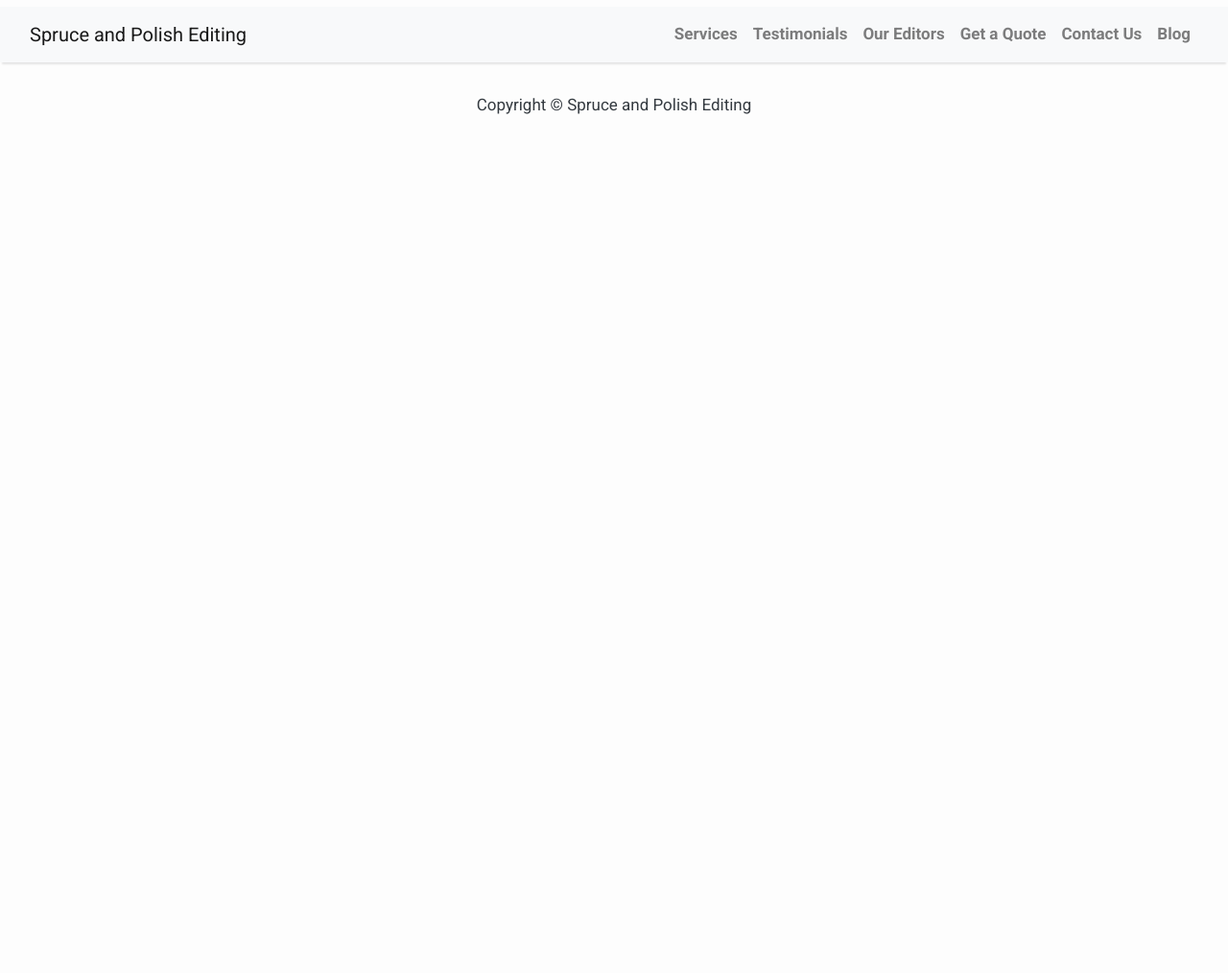
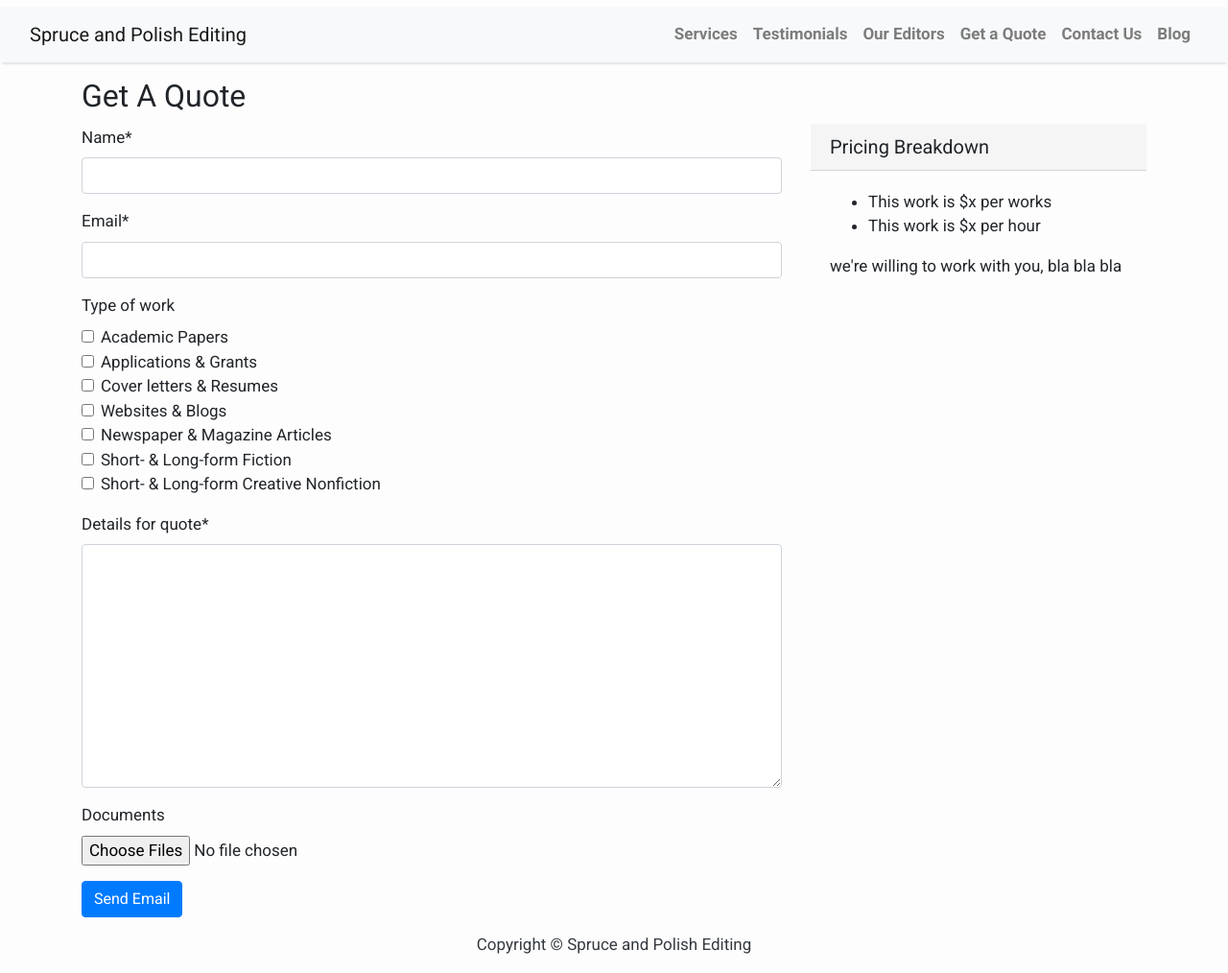
Before and after one commit to Couragyn/spruceEditing, a Django app: page /quote/ in a window 1280 px wide. Shown: the whole page at 96% size. Before the commit the page ends 119 px from the top, so only its background shows below. Run offline with Django 3.2, Linux system fonts and the light colour scheme; some libraries are stand-ins or nearby versions.

Commit message:
quotes is up

```diff
--- a/main/forms.py
+++ b/main/forms.py
@@ -1,8 +1,30 @@
 from django import forms
 
-class UploadForm(forms.Form):
+quote_choices = [
+    ('Academic Papers', 'Academic Papers'),
+    ('Applications & Grants', 'Applications & Grants'),
+    ('Cover letters & Resumes', 'Cover letters & Resumes'),
+    ('Websites & Blogs', 'Websites & Blogs'),
+    ('Newspaper & Magazine Articles', 'Newspaper & Magazine Articles'),
+    ('Short- & Long-form Fiction', 'Short- & Long-form Fiction'),
+    ('Short- & Long-form Creative Nonfiction', 'Short- & Long-form Creative Nonfiction'),
+
+]
+
+class ContactForm(forms.Form):
 	name = forms.CharField(max_length=80)
 	email = forms.EmailField()
 	phone= forms.CharField(max_length=15, required=False)
 	message = forms.CharField(widget=forms.Textarea)
-	file_field = forms.FileField(widget=forms.ClearableFileInput(attrs={'multiple': True}), required=False)
+	attachments = forms.FileField(widget=forms.ClearableFileInput(attrs={'multiple': True}), required=False)
+
+class QuoteForm(forms.Form):
+	name = forms.CharField(max_length=80)
+	email = forms.EmailField()
+	type_of_work = forms.MultipleChoiceField(
+        required=False,
+        widget=forms.CheckboxSelectMultiple,
+        choices=quote_choices,
+    )
+	details_for_quote = forms.CharField(widget=forms.Textarea)
+	documents = forms.FileField(widget=forms.ClearableFileInput(attrs={'multiple': True}), required=False)
--- a/main/urls.py
+++ b/main/urls.py
@@ -1,8 +1,9 @@
 from . import views
 from django.urls import path
-from .views import contact_page_view
+from .views import contact_view, quote_view
 
 
 urlpatterns = [
-    path('contact/', contact_page_view.as_view(), name='contact')
+    path('contact/', contact_view.as_view(), name='contact'),
+    path('quote/', quote_view.as_view(), name='quote'),
 ]
--- a/main/views.py
+++ b/main/views.py
@@ -1,33 +1,12 @@
 from django.http import HttpResponse, HttpResponseRedirect
 from django.shortcuts import render, get_object_or_404
 from django.core.mail import EmailMessage
-from .forms import UploadForm
+from .forms import ContactForm, QuoteForm
 from django.views import View
 
 
-# def send_contact(request):
-# 	name = request.POST.get("nameInput")
-# 	email = request.POST.get("emailInput")
-# 	phone = request.POST.get("phoneInput")
-# 	message = request.POST.get("messageInput")
-
-# 	email_body = "<html>You received a new message from the contact form. </ br> Name:" + name + "Email Address:" + email + "Phone:" + phone + "&lt;br/&gt;Message:" + message + "</html>"
-
-# 	full_email = EmailMessage("New Contact Form Message", email_body, email, ["SpruceEditing@gmail.com"])
-
-# 	form = UploadForm(request.POST, request.FILES)
-# 	files = request.FILES.getlist('attached[]')
-# 	for f in files:
-# 		full_email.attach(f.name, f.read(), f.content_type)
-
-# 	full_email.send()
-# 	request.session['sendmessage'] = "Message Has Been Sent"
-
-# 	return HttpResponseRedirect('../contact/')
-
-
-class contact_page_view(View):
-	form_class = UploadForm
+class contact_view(View):
+	form_class = ContactForm
 	template_name = 'contact.html'
 
 
@@ -44,7 +23,7 @@ class contact_page_view(View):
 			email = form.cleaned_data['email']
 			phone = form.cleaned_data['phone']
 			message = form.cleaned_data['message']
-			attached = request.FILES.getlist('file_field')
+			attached = request.FILES.getlist('attachments')
 
 			try:
 				email_body = "<html>You received a new message from the contact form. </ br></ br> Name:" + name + "Email Address:" + email + "Phone:" + phone + "&lt;br/&gt;Message:" + message + "</html>"
@@ -54,37 +33,39 @@ class contact_page_view(View):
 				mail.send()
 				return render(request, self.template_name, {'email_form': form, 'error_message': 'Email successfully sent to SpruceEditing@gmail.com'})
 			except:
-				return render(request, self.template_name, {'email_form': form, 'error_message': 'Error sending email. Please try again later. Please make sure attachements are under 10mb'})
+				return render(request, self.template_name, {'email_form': form, 'error_message': 'Error sending email. Please make sure attachements are under 10mb and try again later. '})
 
 		return render(request, self.template_name, {'email_form': form, 'error_message': 'Unable to send email. Please try again later'})
 
-    # Single File Attachment
-    # def post(self, request, *args, **kwargs):
-    #     form = self.form_class(request.POST, request.FILES)
 
-    #     if form.is_valid():
-
-    #         subject = form.cleaned_data['subject']
-    #         message = form.cleaned_data['message']
-    #         email = form.cleaned_data['email']
-    #         attach = request.FILES['attach']
-
-    #         try:
-    #             mail = EmailMessage(subject, message, settings.EMAIL_HOST_USER, [email])
-    #             mail.attach(attach.name, attach.read(), attach.content_type)
-    #             mail.send()
-    #             return render(request, self.template_name, {'email_form': form, 'error_message': 'Sent email to %s'%email})
-    #         except:
-    #             return render(request, self.template_name, {'email_form': form, 'error_message': 'Either the attachment is too big or corrupt'})
-
-    #     return render(request, self.template_name, {'email_form': form, 'error_message': 'Unable to send email. Please try again later'})
+class quote_view(View):
+	form_class = QuoteForm
+	template_name = 'quote.html'
 
 
+	def get(self, request, *args, **kwargs):
+		form = self.form_class()
+		return render(request, self.template_name, {'email_form': form})
 
+	def post(self, request, *args, **kwargs):
+		form = self.form_class(request.POST, request.FILES)
 
+		if form.is_valid():
 
+			name = form.cleaned_data['name']
+			email = form.cleaned_data['email']
+			details_for_quote = form.cleaned_data['message']
+			type_of_work = form.cleaned_data['type_of_work']
+			documents = request.FILES.getlist('file_field')
 
+			try:
+				email_body = "<html>You received a new message from the contact form. </ br></ br> Name:" + name + "Email Address:" + email + "Details:" + details_for_quote + "&lt;br/&gt;Type of Work:" + type_of_work + "</html>"
+				mail = EmailMessage("New Contact Form Message", email_body, email, ["SpruceEditing@gmail.com"])
+				for f in attached:
+					mail.attach(f.name, f.read(), f.content_type)
+				mail.send()
+				return render(request, self.template_name, {'email_form': form, 'error_message': 'Email successfully sent to SpruceEditing@gmail.com'})
+			except:
+				return render(request, self.template_name, {'email_form': form, 'error_message': 'Error sending email. Please make sure attachements are under 10mb and try again later. '})
 
-
-# def contact_page(request):
-# 	return render(request, "contact.html")
+		return render(request, self.template_name, {'email_form': form, 'error_message': 'Unable to send email. Please try again later'})
--- a/spruceEditing/urls.py
+++ b/spruceEditing/urls.py
@@ -35,7 +35,6 @@ urlpatterns = [
     path('', include('blog.urls')),
     path('services/', TemplateView.as_view(template_name='../templates/services.html'), name='services'),
     path('testimonials/', TemplateView.as_view(template_name='../templates/testimonials.html'), name='testimonials'),
-    path('quote/', TemplateView.as_view(template_name='../templates/quote.html'), name='quote'),
     path('editors/', TemplateView.as_view(template_name='../templates/editors.html'), name='editors'),
     path('summernote/', include('django_summernote.urls')),
     path("sitemap.xml", sitemap, {"sitemaps": sitemaps}, name="sitemap"),
--- a/templates/quote.html
+++ b/templates/quote.html
@@ -1,6 +1,38 @@
 {% extends "base.html" %}
 {% block content %}
+{% load crispy_forms_tags %}
 
+  <div class="container">
+    <div class="row">
+      	<div class="col-md-8 float-right">
+			<h2 class="card-title">Get A Quote</h2>
 
+          {% if error_message %}
+          <div class="alert alert-primary" role="alert">
+            {{error_message}}
+          </div>
+          {% endif %}
 
+          {% if email_form %}
+          <form method="POST" action ="" enctype="multipart/form-data">
+            {% csrf_token %}
+            {{email_form|crispy}}
+          <button type="submit" class="btn btn-primary">Send Email</button>
+          </form>
+          {% endif %}
+
+      </div>
+      			<div class="col-md-4 float-right pt-5">
+                  	<h5 class="card-header">Pricing Breakdown</h5>
+				  <div class="card-body">
+				      <ul>
+				      	<li>This work is $x per works</li>
+				      	<li>This work is $x per hour</li>
+				      </ul>
+				      <p> we're willing to work with you, bla bla bla</p>
+				  </div>
+				</div>
+			</div>
+    </div>
+  </div>
 {%endblock%}
```
Also changed, not shown: templates/contact.html (+8 -88 lines).
